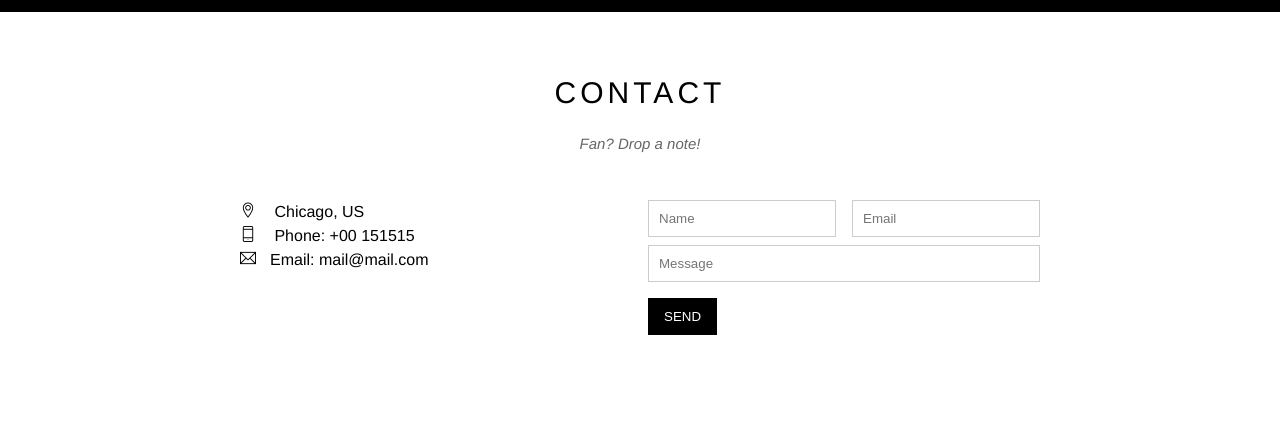
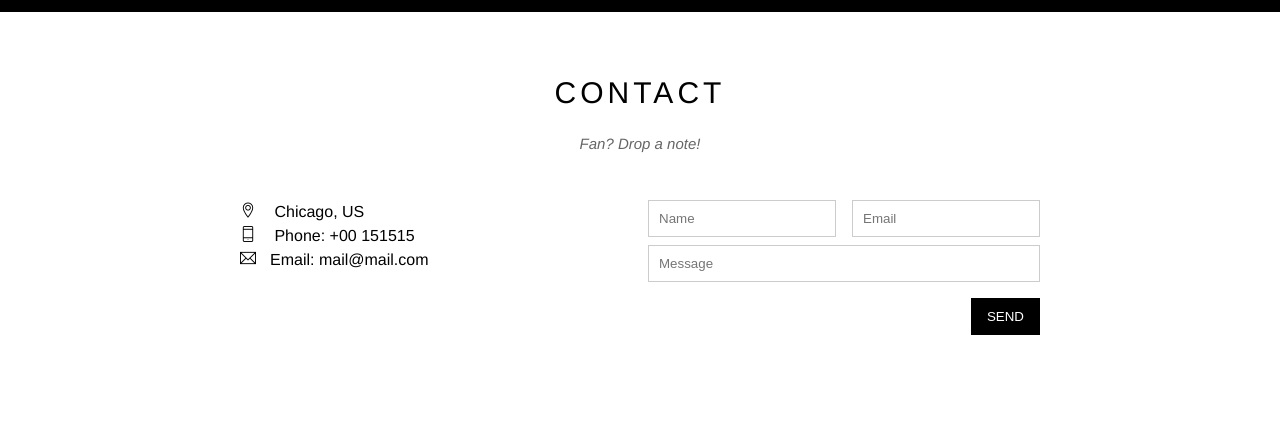
Before and after one commit to NgoDinhCanh/HTML_CSS, a plain HTML site: page index.html in a window 1280 px wide. Shown: the part 2146-2571 px from the top of the page. Drawn offline with Linux system fonts and the light colour scheme.

Commit message:
Fix message

```diff
--- a/assets/css/style.css
+++ b/assets/css/style.css
@@ -56,7 +56,7 @@ html {
     margin-top: 16px !important;
 }
 
-.mb- .pull-rigth {
+.pull-rigth {
     float: right !important;
 }
 
```
